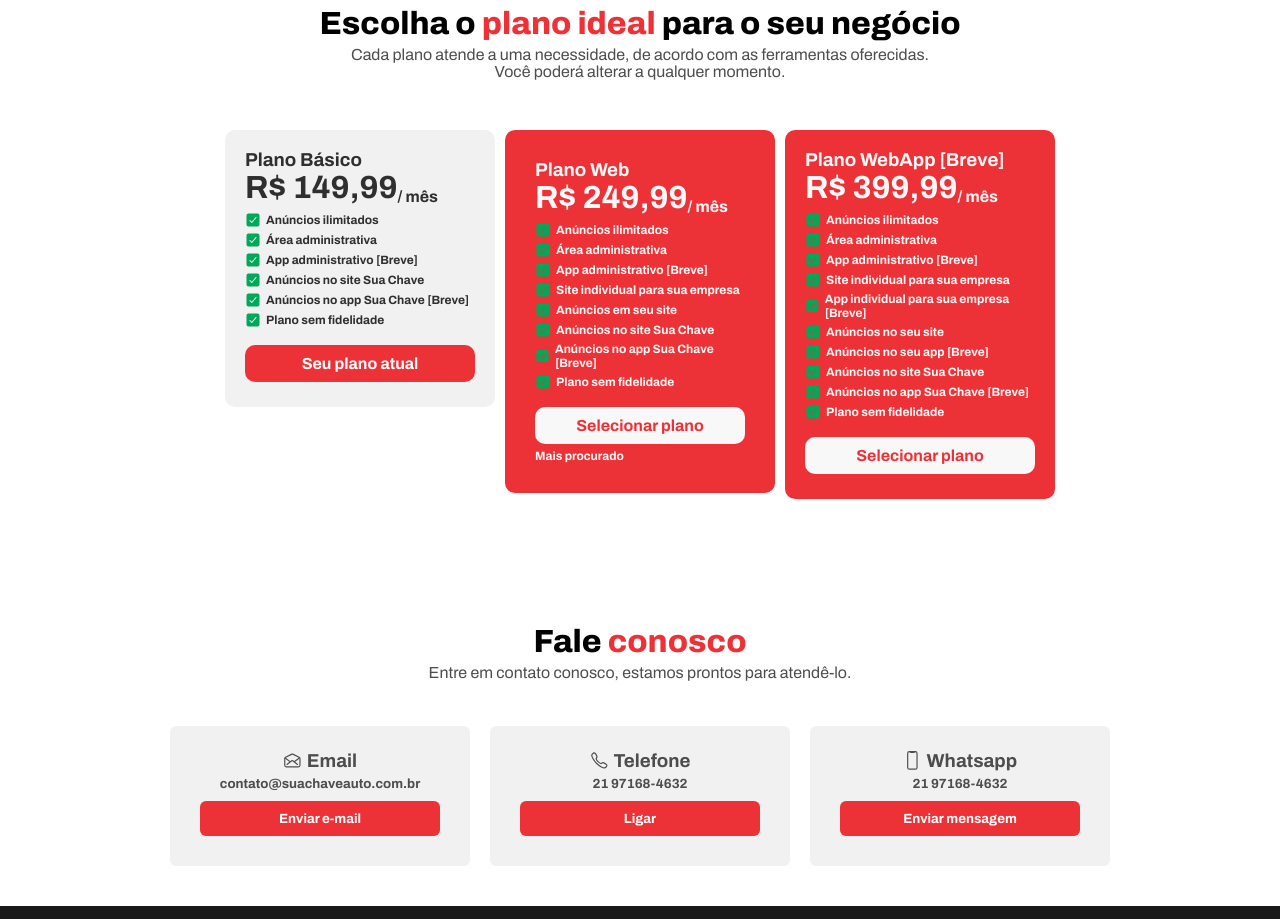
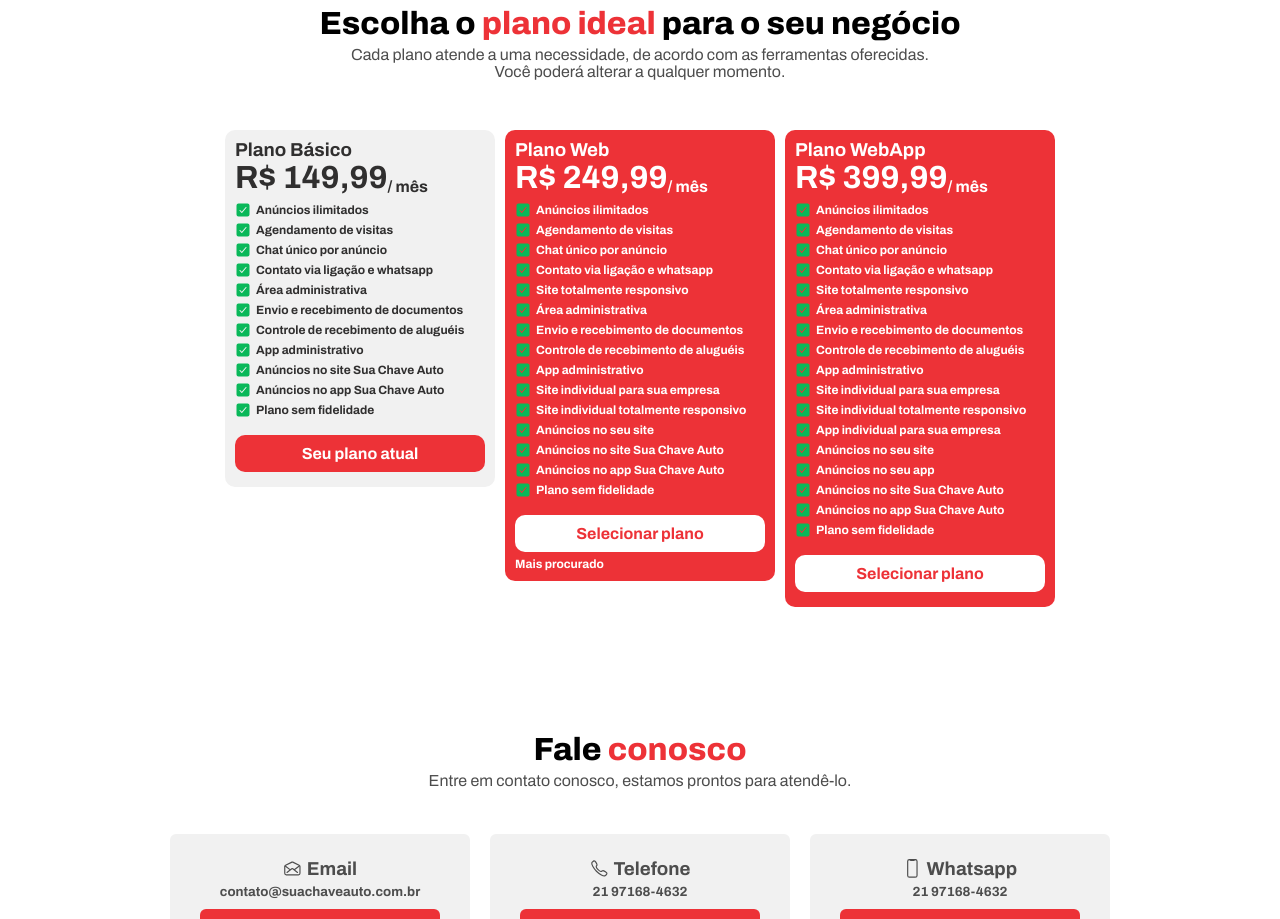
Before and after one commit to jefersonmmacedo/suachaveauto, a React (Create React App) app: page /test in a window 1280 px wide. Shown: the part 1760-2679 px from the top of the page. Built offline with nearby package versions, Linux system fonts and the light colour scheme.

Commit message:
NOvas alterações e acertos

```diff
--- a/src/Global.css
+++ b/src/Global.css
@@ -27,7 +27,7 @@
   --Delete: #de0053;
   --Edit: #ffc200;
   --Aproved: #00a859;
-  --AprovedHover: #09c850;
+  --AprovedHover: #09b859;
   --Loading: #00afef;
 }
 
--- a/src/components/Plains/Plains.jsx
+++ b/src/components/Plains/Plains.jsx
@@ -13,10 +13,15 @@ export function Plains() {
                 </div>
                 <div className="text">
                     <p><IoCheckbox /> Anúncios ilimitados</p>
+                    <p><IoCheckbox /> Agendamento de visitas</p>
+                    <p><IoCheckbox /> Chat único por anúncio</p>
+                    <p><IoCheckbox /> Contato via ligação e whatsapp</p>
                     <p><IoCheckbox /> Área administrativa</p>
-                    <p><IoCheckbox /> App administrativo [Breve]</p>
-                    <p><IoCheckbox /> Anúncios no site Sua Chave</p>
-                    <p><IoCheckbox /> Anúncios no app Sua Chave [Breve]</p>
+                    <p><IoCheckbox /> Envio e recebimento de documentos</p>
+                    <p><IoCheckbox /> Controle de recebimento de aluguéis</p>
+                    <p><IoCheckbox /> App administrativo</p>
+                    <p><IoCheckbox /> Anúncios no site Sua Chave Auto</p>
+                    <p><IoCheckbox /> Anúncios no app Sua Chave Auto</p>
                     <p><IoCheckbox /> Plano sem fidelidade</p>
                 </div>
                 <a href="/plano">Seu plano atual</a>
@@ -28,34 +33,48 @@ export function Plains() {
                 <h4>/ mês</h4>
                 </div>
                 <div className="text">
-                    <p><IoCheckbox /> Anúncios ilimitados</p>
+                <p><IoCheckbox /> Anúncios ilimitados</p>
+                    <p><IoCheckbox /> Agendamento de visitas</p>
+                    <p><IoCheckbox /> Chat único por anúncio</p>
+                    <p><IoCheckbox /> Contato via ligação e whatsapp</p>
+                    <p><IoCheckbox /> Site totalmente responsivo</p>
                     <p><IoCheckbox /> Área administrativa</p>
-                    <p><IoCheckbox /> App administrativo [Breve]</p>
+                    <p><IoCheckbox /> Envio e recebimento de documentos</p>
+                    <p><IoCheckbox /> Controle de recebimento de aluguéis</p>
+                    <p><IoCheckbox /> App administrativo</p>
                     <p><IoCheckbox /> Site individual para sua empresa</p>
-                    <p><IoCheckbox /> Anúncios em seu site</p>
-                    <p><IoCheckbox /> Anúncios no site Sua Chave</p>
-                    <p><IoCheckbox /> Anúncios no app Sua Chave [Breve]</p>
+                    <p><IoCheckbox /> Site individual totalmente responsivo</p>
+                    <p><IoCheckbox /> Anúncios no seu site</p>
+                    <p><IoCheckbox /> Anúncios no site Sua Chave Auto</p>
+                    <p><IoCheckbox /> Anúncios no app Sua Chave Auto</p>
                     <p><IoCheckbox /> Plano sem fidelidade</p>
                 </div>
                 <a href="/plano">Selecionar plano</a>
                 <p>Mais procurado</p>
             </div>
             <div className="plain3">
-                <h3>Plano WebApp [Breve]</h3>
+                <h3>Plano WebApp</h3>
                 <div className="title">
                 <h1>R$ 399,99</h1>
                 <h4>/ mês</h4>
                 </div>
                 <div className="text">
                     <p><IoCheckbox /> Anúncios ilimitados</p>
+                    <p><IoCheckbox /> Agendamento de visitas</p>
+                    <p><IoCheckbox /> Chat único por anúncio</p>
+                    <p><IoCheckbox /> Contato via ligação e whatsapp</p>
+                    <p><IoCheckbox /> Site totalmente responsivo</p>
                     <p><IoCheckbox /> Área administrativa</p>
-                    <p><IoCheckbox /> App administrativo [Breve]</p>
+                    <p><IoCheckbox /> Envio e recebimento de documentos</p>
+                    <p><IoCheckbox /> Controle de recebimento de aluguéis</p>
+                    <p><IoCheckbox /> App administrativo</p>
                     <p><IoCheckbox /> Site individual para sua empresa</p>
-                    <p><IoCheckbox /> App individual para sua empresa [Breve]</p>
+                    <p><IoCheckbox /> Site individual totalmente responsivo</p>
+                    <p><IoCheckbox /> App individual para sua empresa</p>
                     <p><IoCheckbox /> Anúncios no seu site</p>
-                    <p><IoCheckbox /> Anúncios no seu app [Breve]</p>
-                    <p><IoCheckbox /> Anúncios no site Sua Chave</p>
-                    <p><IoCheckbox /> Anúncios no app Sua Chave [Breve]</p>
+                    <p><IoCheckbox /> Anúncios no seu app</p>
+                    <p><IoCheckbox /> Anúncios no site Sua Chave Auto</p>
+                    <p><IoCheckbox /> Anúncios no app Sua Chave Auto</p>
                     <p><IoCheckbox /> Plano sem fidelidade</p>
                 </div>
                 <a href="/plano">Selecionar plano</a>
--- a/src/components/Plains/plains.css
+++ b/src/components/Plains/plains.css
@@ -13,7 +13,7 @@
     align-items: flex-start;
     justify-content: flex-start;
     flex-direction: column;
-    padding: 20px;
+    padding: 10px;
     margin: 5px;
     border-radius: 10px;
     background-color: var(--BorderInput);
@@ -65,7 +65,7 @@
 
 
 .Plains .plain .text svg {
-    color: var(--Aproved);
+    color: var(--AprovedHover);
     font-size: 16px;
     margin-right: 5px;
 }
@@ -93,7 +93,7 @@
     align-items: flex-start;
     justify-content: flex-start;
     flex-direction: column;
-    padding: 30px;
+    padding: 10px;
     margin: 5px;
     border-radius: 10px;
     background-color: var(--Primary);
@@ -102,11 +102,11 @@
 
 .Plains .plain2 h3 {
     font-weight: 700;
-    color: var(--BorderHover);
+    color: var(--White);
 }
 .Plains .plain2 p{
     font-weight: 700;
-    color: var(--BorderHover);
+    color: var(--White);
 }
 
 .Plains .plain2 .title {
@@ -119,11 +119,11 @@
 
 .Plains .plain2 .title h1 {
     font-weight: 700;
-    color: var(--BorderHover);
+    color: var(--White);
 }
 .Plains .plain2 .title h4 {
     font-weight: 700;
-    color: var(--BorderHover);
+    color: var(--White);
 }
 
 .Plains .plain2 .text {
@@ -144,13 +144,13 @@
     align-items: center;
     justify-content: center;
     flex-direction: row;
-    color: var(--BorderHover);
+    color: var(--White);
     text-align: left;
 }
 
 
 .Plains .plain2 .text svg {
-    color: var(--Aproved);
+    color: var(--AprovedHover);
     font-size: 16px;
     margin-right: 5px;
 }
@@ -162,7 +162,7 @@
     flex-direction: row;
     align-items: center;
     justify-content: center;
-    background-color: var(--BorderHover);
+    background-color: var(--White);
     border: none;
     border-radius: 10px;
     padding: 10px 20px;
@@ -178,7 +178,7 @@
     align-items: flex-start;
     justify-content: flex-start;
     flex-direction: column;
-    padding: 20px;
+    padding: 10px;
     margin: 5px;
     border-radius: 10px;
     background-color: var(--Primary);
@@ -187,7 +187,7 @@
 
 .Plains .plain3 h3 {
     font-weight: 700;
-    color: var(--BorderHover);
+    color: var(--White);
 }
 
 .Plains .plain3 .title {
@@ -200,11 +200,11 @@
 
 .Plains .plain3 .title h1 {
     font-weight: 700;
-    color: var(--BorderHover);
+    color: var(--White);
 }
 .Plains .plain3 .title h4 {
     font-weight: 700;
-    color: var(--BorderHover);
+    color: var(--White);
 }
 
 .Plains .plain3 .text {
@@ -225,13 +225,13 @@
     align-items: center;
     justify-content: center;
     flex-direction: row;
-    color: var(--BorderHover);
+    color: var(--White);
     text-align: left;
 }
 
 
 .Plains .plain3 .text svg {
-    color: var(--Aproved);
+    color: var(--AprovedHover);
     font-size: 16px;
     margin-right: 5px;
 }
@@ -243,7 +243,7 @@
     flex-direction: row;
     align-items: center;
     justify-content: center;
-    background-color: var(--BorderHover);
+    background-color: var(--White);
     border: none;
     border-radius: 10px;
     padding: 10px 20px;
```
